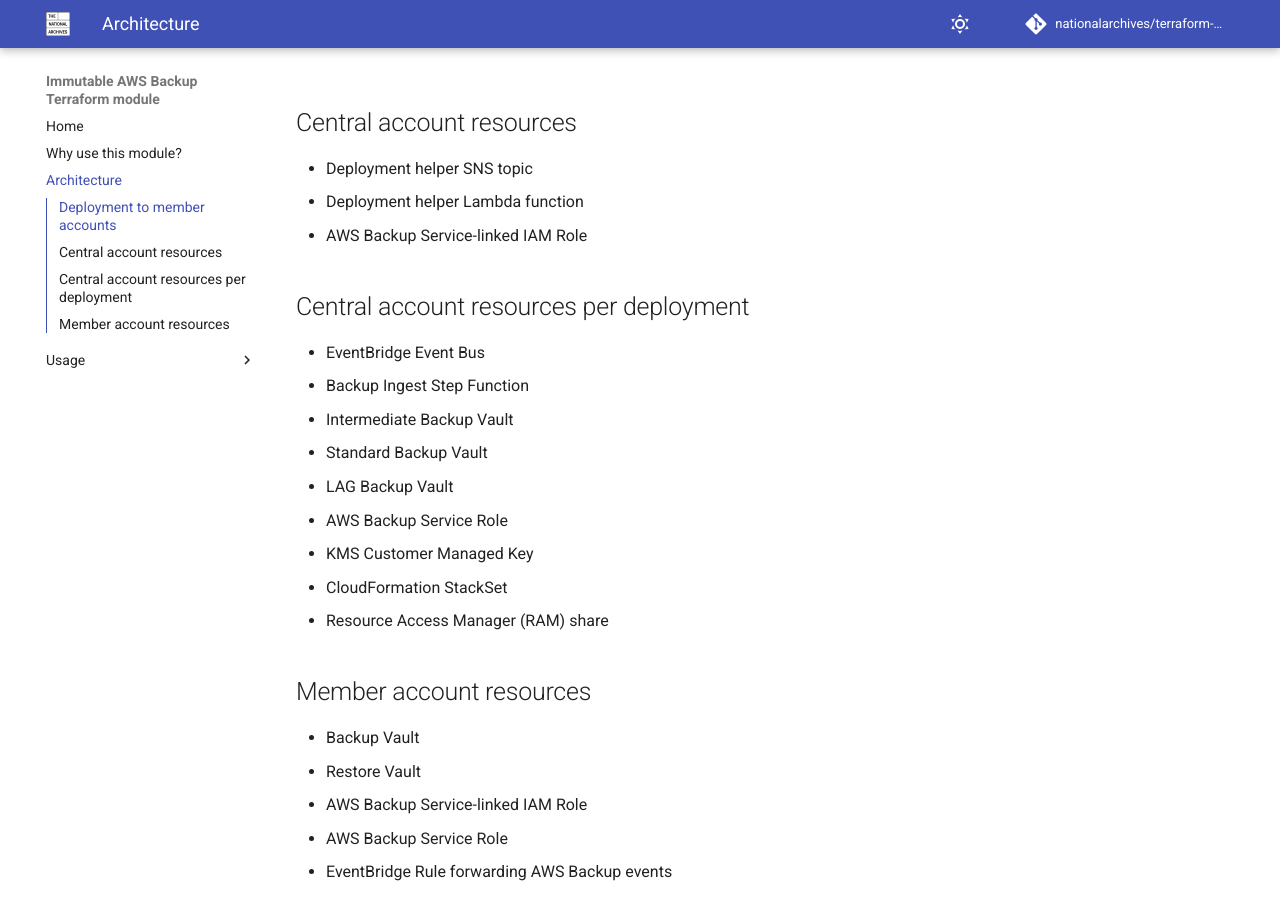
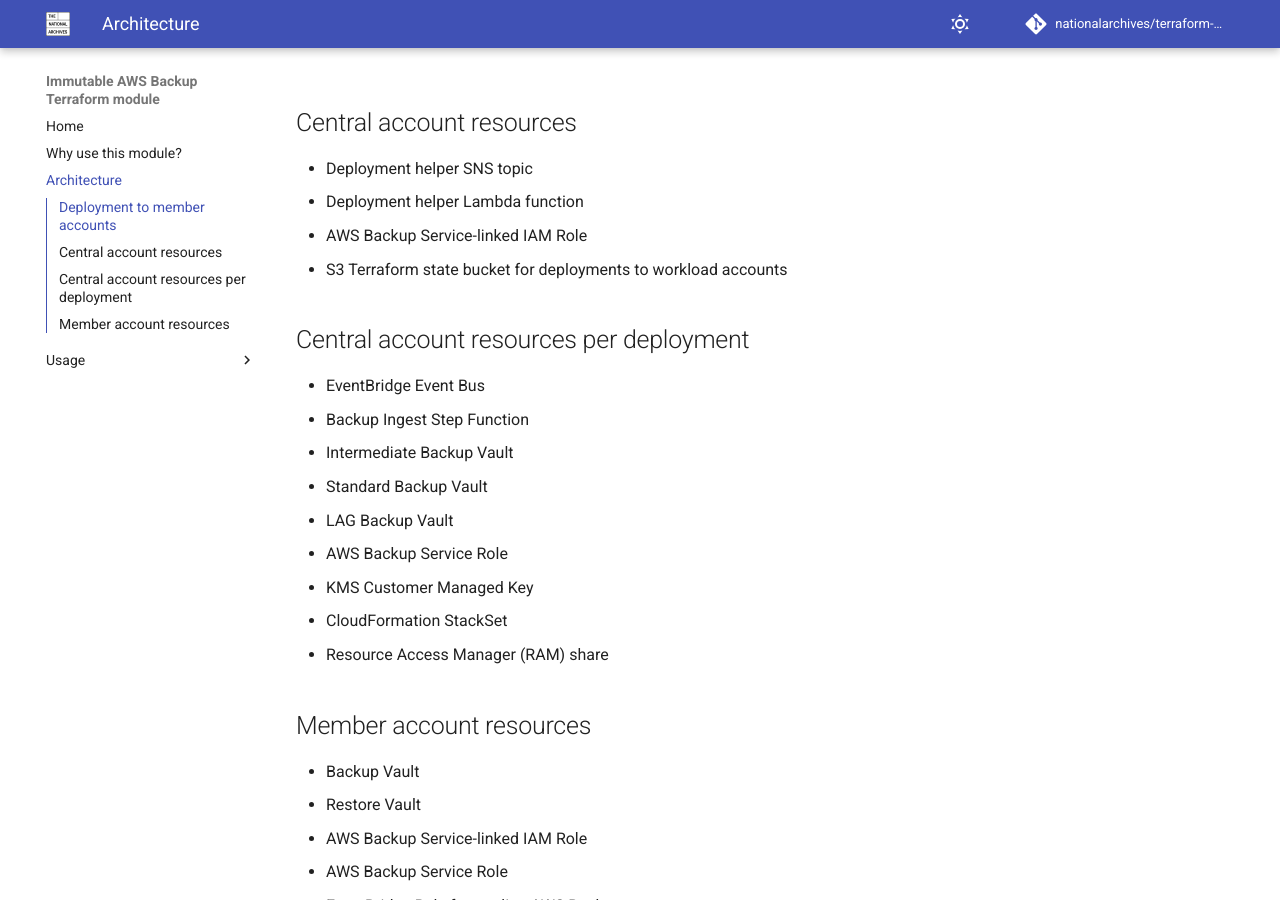
Before and after one commit to nationalarchives/terraform-aws-immutable-aws-backup, an MkDocs documentation site: the page built from docs/architecture.md, in a window 1280 px wide and 900 px high, scrolled down 1677 px. Built offline with MkDocs 1.6.1 and Material for MkDocs 9.7.7, drawn with Linux system fonts in a browser that asks for light colours; comment, search, counter and statistics services are not loaded.

Commit message:
Make S3 bucket creation conditional

```diff
--- a/docs/architecture.md
+++ b/docs/architecture.md
@@ -17,6 +17,7 @@
 - Deployment helper SNS topic
 - Deployment helper Lambda function
 - AWS Backup Service-linked IAM Role
+- S3 Terraform state bucket for deployments to workload accounts
 
 ## Central account resources per deployment
 
```
Also changed, not shown: 2 other files.
